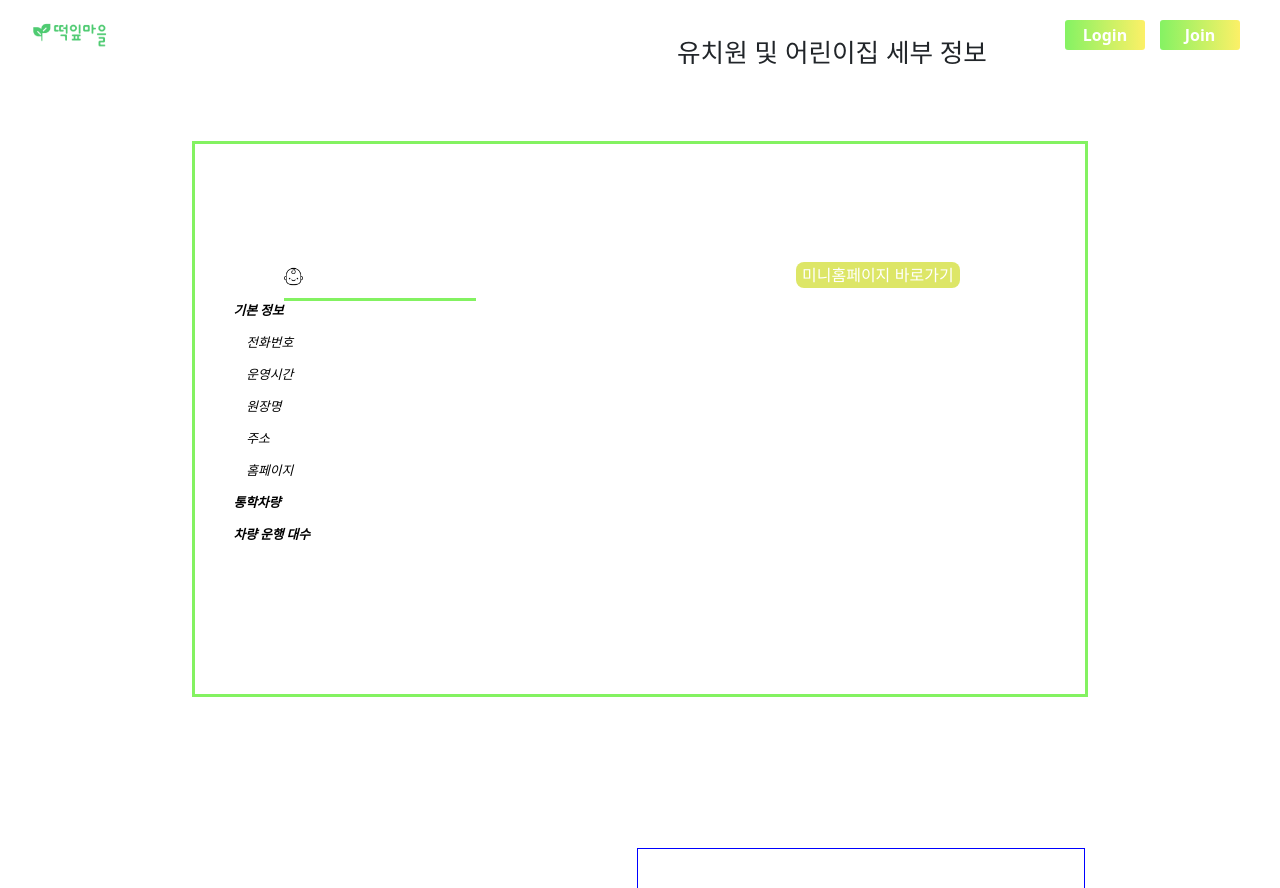
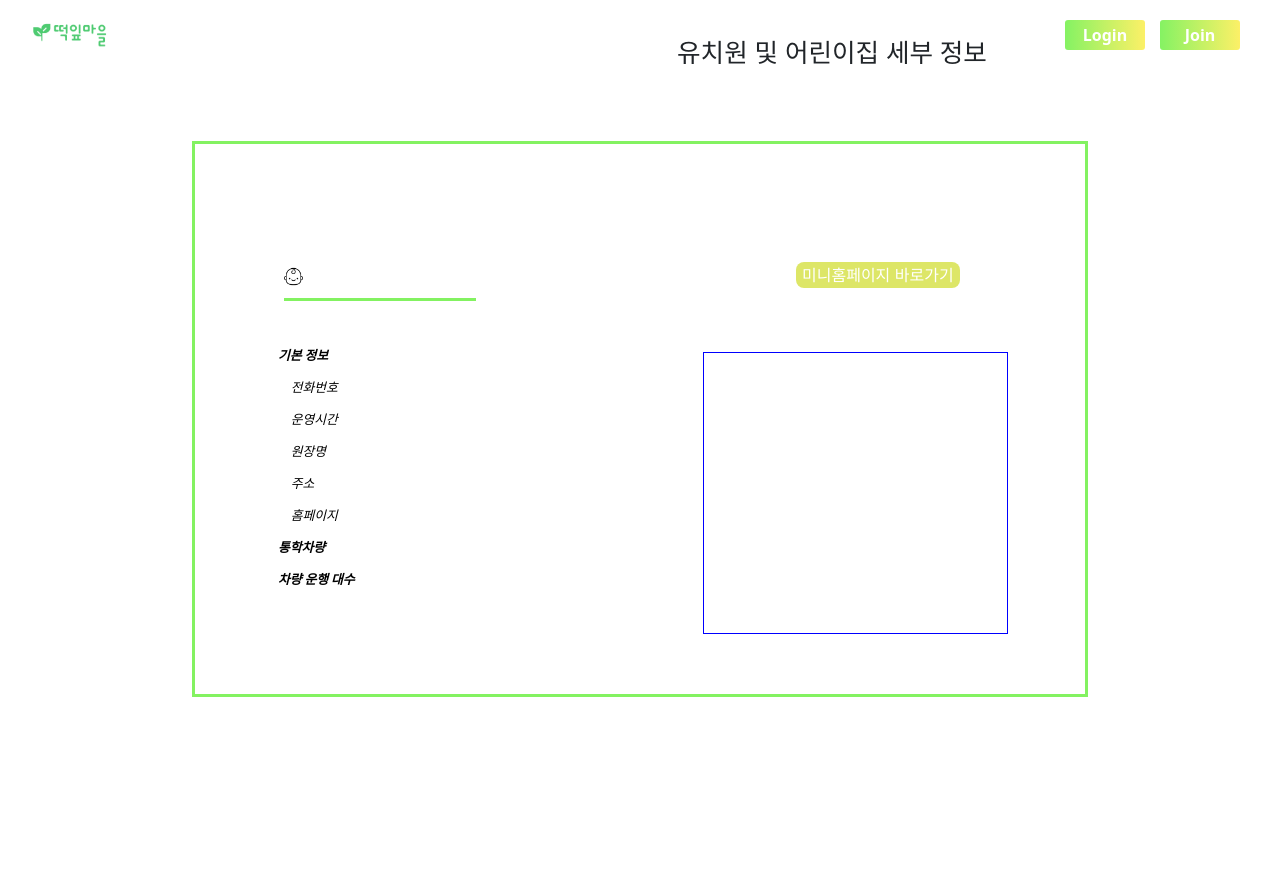
Before and after one commit to Kindergarten-notification/frontend, a React (Create React App) app: page /detail in a window 1280 px wide. Shown: the top 888 px of the page. Built offline with nearby package versions, Linux system fonts and the light colour scheme; no server answers; a web font is replaced by a local one.

Commit message:
detail 수정본

```diff
--- a/src/components/style/detailpage.css
+++ b/src/components/style/detailpage.css
@@ -78,9 +78,8 @@
   height: 0.5vh;
 }
 
-.detail-right-box {
+.detail-info-list {
   display: inline-block;
-
   margin-top: 5%;
   margin-left: 5%;
   width: 60vw;
```
Also changed, not shown: src/pages/DetailPage.js (+6 -7 lines).
